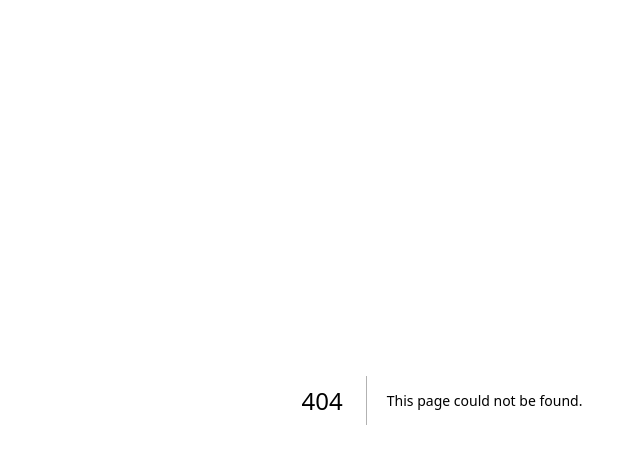
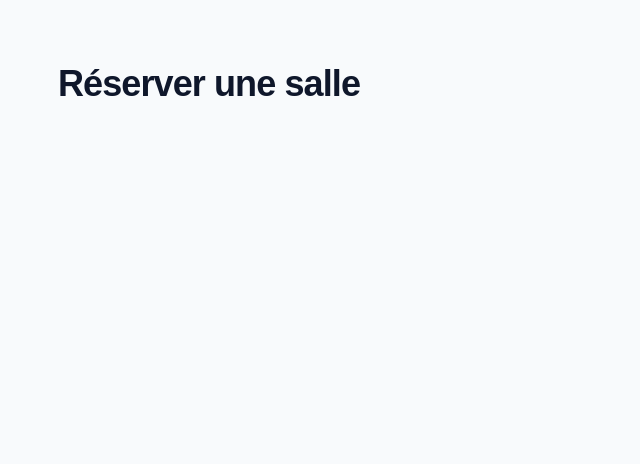
Before and after one commit to espero-soft/claude-code-de-a-a-z, a Next.js app: page /salles/1/reserver in a window 1280 px wide. Before the commit this address had no page. Shown: the top 464 px of the page, without its empty margins (198-838 px from the left). Built offline with nearby package versions, Linux system fonts and the light colour scheme.

Commit message:
Bouton Réserver
Co-Authored-By: Claude Opus 5.5 <noreply@anthropic.com>

```diff
--- a/src/app/salles/[id]/page.tsx
+++ b/src/app/salles/[id]/page.tsx
@@ -87,6 +87,13 @@ async function FicheSalle({ id }: { id: string }) {
         </div>
       </dl>
 
+      <Link
+        href={`/salles/${salle.id}/reserver`}
+        className="mt-8 inline-flex items-center rounded-full bg-orange-600 px-6 py-3 text-lg font-semibold text-white shadow-sm transition hover:bg-orange-700 focus-visible:outline-2 focus-visible:outline-offset-2 focus-visible:outline-orange-600"
+      >
+        Réserver
+      </Link>
+
       <section className="mt-10">
         <h2 className="text-xl font-semibold">Description</h2>
         <p className="mt-3 text-lg text-slate-700">{salle.description}</p>
--- /dev/null
+++ b/src/app/salles/[id]/reserver/page.tsx
@@ -0,0 +1,18 @@
+import type { Metadata } from "next";
+
+export const metadata: Metadata = {
+  title: "Réserver une salle",
+};
+
+// Le formulaire de réservation viendra à l'étape suivante.
+export default function ReserverPage() {
+  return (
+    <main className="flex-1 bg-slate-50 px-6 py-16 text-slate-900">
+      <div className="mx-auto max-w-3xl">
+        <h1 className="text-4xl font-bold tracking-tight">
+          Réserver une salle
+        </h1>
+      </div>
+    </main>
+  );
+}
```
